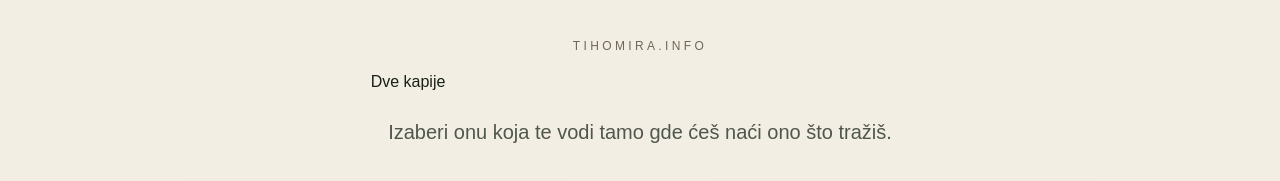
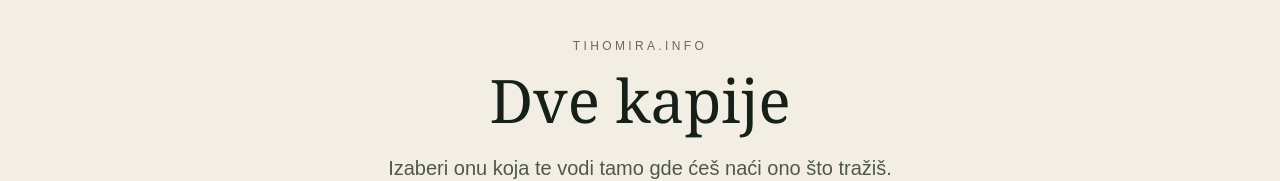
Before and after one commit to tihomirapsiholog/tihomira, a React (Create React App) app: page /en in a window 1280 px wide. Shown: the part 122-303 px from the top of the page. Built offline with nearby package versions, Linux system fonts and the light colour scheme; the HTML template or start-up script is replaced by a standard one.

Commit message:
Update HomePage.jsx

```diff
--- a/src/pages/HomePage.jsx
+++ b/src/pages/HomePage.jsx
@@ -89,10 +89,9 @@ export default function HomePage({ setCurrentPage, t }) {
           <p className="mb-4 text-xs uppercase tracking-[0.28em] text-[#6f6759]">
             tihomira.info
           </p>
-          <h1 className="mx-auto grid max-w-5xl grid-cols-1 gap-6 lg:grid-cols-2 lg:gap-8">
+          <h1 className="font-serif text-5xl font-normal leading-none text-[#172018] sm:text-6xl lg:text-6xl">
            Dve kapije
           </h1>
-
           <p className="mx-auto mt-6 max-w-2xl text-lg leading-relaxed text-[#4f574d] sm:text-xl">
             Izaberi onu koja te vodi tamo gde ćeš naći ono što tražiš.
           </p>
@@ -114,7 +113,7 @@ export default function HomePage({ setCurrentPage, t }) {
                 onClick={() => handleGateClick(gate.id)}
                 onKeyDown={(event) => handleGateKeyDown(event, gate.id)}
                 className={[
-                  'group relative min-h-[420px] overflow-hidden rounded-[2rem] shadow-2xl outline-none transition-all duration-500 ease-out sm:min-h-[620px]',
+               'group relative min-h-[420px] overflow-hidden rounded-[2rem] bg-[#101827] shadow-2xl outline-none transition-all duration-500 ease-out sm:min-h-[520px] lg:min-h-[560px]',
                'focus-visible:ring-4 focus-visible:ring-[#c7a65d] focus-visible:ring-offset-4',
                isActive ? '-translate-y-1' : '',
                 ].join(' ')}
@@ -123,12 +122,12 @@ export default function HomePage({ setCurrentPage, t }) {
                src={gate.closedImage}
                alt=""
                className={[
-                  'group relative min-h-[420px] overflow-hidden rounded-[2rem] bg-[#101827] shadow-2xl outline-none transition-all duration-500 ease-out sm:min-h-[500px] lg:min-h-[560px]',                    isActive
+              'absolute inset-0 h-full w-full object-contain transition-all duration-500 ease-out',
+                isActive
                ? 'scale-[1.02] opacity-0'
                : 'scale-100 opacity-100 group-hover:scale-[1.02] group-hover:opacity-0',
                ].join(' ')}
                 />
-
                 <img
                   src={gate.halfImage}
                   alt=""
@@ -184,8 +183,7 @@ export default function HomePage({ setCurrentPage, t }) {
                         setCurrentPage(gate.page);
                         window.scrollTo({ top: 0, behavior: 'smooth' });
                       }}
-                      className="mt-6 inline-flex items-center gap-2 rounded-full bg-[#d6ad5b] px-6 py-3 text-sm font-semibold uppercase tracking-[0.16em] text-[#17130b] shadow-xl transition hover:-translate-y-0.5 hover:bg-[#e4c274] focus:outline-none focus-visible:ring-4 focus-visible:ring-white/80"
-                    >
+                      className="mt-6 inline-flex items-center gap-2 rounded-full bg-[#d6ad5b] px-6 py-3 text-sm font-semibold tracking-[0.04em] text-[#17130b] shadow-xl transition hover:-translate-y-0.5 hover:bg-[#e4c274] focus:outline-none focus-visible:ring-4 focus-visible:ring-white/80"                    >
                       Uđi
                       <ArrowRight size={17} />
                     </button>
```
Lines whose indentation alone changed are shown as unchanged.
